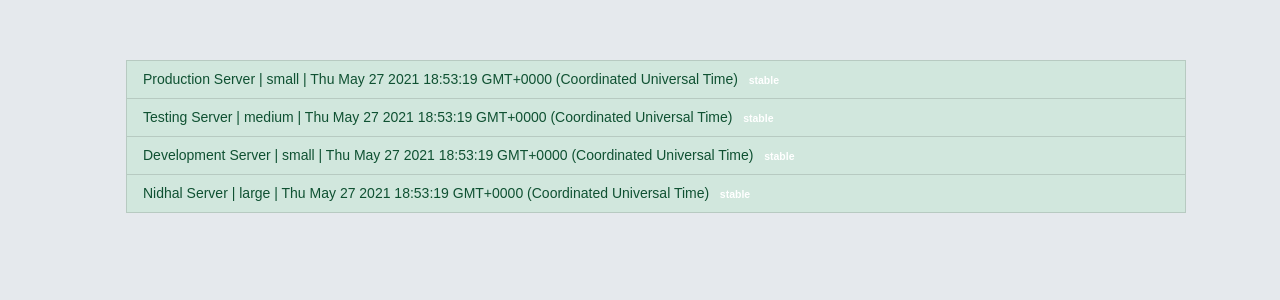
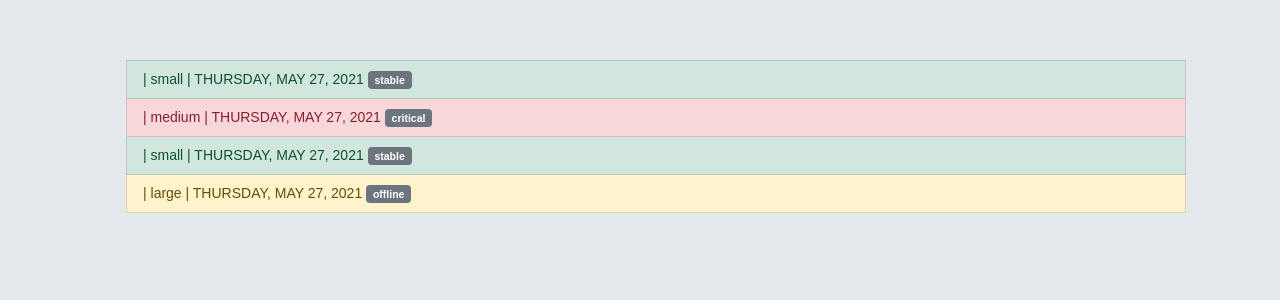
Before and after one commit to n2sy/GL-N-21, an Angular app: page / in a window 1280 px wide. Shown: the top 300 px of the page. Built offline with nearby package versions, Linux system fonts and the light colour scheme.

Commit message:
add a pipe

```diff
--- a/src/app/app.module.ts
+++ b/src/app/app.module.ts
@@ -12,9 +12,11 @@ import { DetailComponent } from './detail/detail.component';
 import { DirectComponent } from './direct/direct.component';
 import { MsWordComponent } from './ms-word/ms-word.component';
 import { ServersComponent } from './servers/servers.component';
+import { CustomDirDirective } from './custom-dir.directive';
+import { ShortPipe } from './short.pipe';
 
 @NgModule({
-  declarations: [AppComponent, FirstComponent, ParentComponent, CvComponent, ListeComponent, ItemComponent, DetailComponent, DirectComponent, MsWordComponent, ServersComponent],
+  declarations: [AppComponent, FirstComponent, ParentComponent, CvComponent, ListeComponent, ItemComponent, DetailComponent, DirectComponent, MsWordComponent, ServersComponent, CustomDirDirective, ShortPipe],
   imports: [BrowserModule, FormsModule],
   providers: [],
   bootstrap: [AppComponent],
--- /dev/null
+++ b/src/app/custom-dir.directive.ts
@@ -0,0 +1,19 @@
+import { Directive, HostBinding, HostListener } from '@angular/core';
+
+@Directive({
+  selector: '[appCustomDir]',
+})
+export class CustomDirDirective {
+  @HostBinding('style.backgroundColor') bg = 'white';
+  @HostBinding('style.color') cl = 'black';
+
+  constructor() {}
+  @HostListener('mouseenter') mouseenter() {
+    this.bg = 'grey';
+    this.cl = 'white';
+  }
+  @HostListener('mouseleave') mouseleave() {
+    this.bg = 'white';
+    this.cl = 'black';
+  }
+}
--- a/src/app/item/item.component.html
+++ b/src/app/item/item.component.html
@@ -1,3 +1,3 @@
-<li (click)="sendPersToListe()" class="list-group-item">
+<li appCustomDir (click)="sendPersToListe()" class="list-group-item">
     <img src="../../assets/{{onePersonne.avatar}}"> {{ onePersonne.prenom}} {{ onePersonne.nom}}
 </li>
--- a/src/app/liste/liste.component.html
+++ b/src/app/liste/liste.component.html
@@ -1,5 +1,6 @@
 <ol>
-    <app-item *ngFor="let p of tabPersonne" (msgToListe)="RecupPersonneFromItem($event)" [onePersonne]="p"></app-item>
+    <app-item *ngFor="let p of tabPersonne" (msgToListe)="RecupPersonneFromItem($event)" [onePersonne]="p">
+    </app-item>
     <!-- <app-item (msgToListe)="RecupPersonneFromItem($event)" [onePersonne]="tabPersonne[1]"></app-item>
     <app-item (msgToListe)="RecupPersonneFromItem($event)" [onePersonne]="tabPersonne[2]"></app-item> -->
 </ol>
--- a/src/app/servers/servers.component.html
+++ b/src/app/servers/servers.component.html
@@ -1,8 +1,8 @@
 <div class="container">
     <ol>
         <li class=" list-group-item" [ngClass]="changeClass(serv)" *ngFor="let serv of tabServers">
-            {{serv.nom}} | {{serv.type}} | {{serv.startDate}}
-            <span class="badge badge-secondary">{{serv.status}}</span>
+            {{serv.nom | short}} | {{serv.type}} | {{serv.startDate | date:'fullDate' | uppercase }}
+            <span class="badge bg-secondary">{{serv.status}}</span>
         </li>
 
     </ol>
--- a/src/app/servers/servers.component.ts
+++ b/src/app/servers/servers.component.ts
@@ -8,28 +8,28 @@ import { Component, OnInit } from '@angular/core';
 export class ServersComponent implements OnInit {
   tabServers = [
     {
-      nom: 'Production Server',
+      nom: 'production server',
       type: 'small',
-      startDate: Date(),
+      startDate: new Date(),
       status: 'stable',
     },
     {
       nom: 'Testing Server',
       type: 'medium',
-      startDate: Date(),
-      status: 'stable',
+      startDate: new Date(),
+      status: 'critical',
     },
     {
       nom: 'Development Server',
       type: 'small',
-      startDate: Date(),
+      startDate: new Date(),
       status: 'stable',
     },
     {
       nom: 'Nidhal Server',
       type: 'large',
-      startDate: Date(),
-      status: 'stable',
+      startDate: new Date(),
+      status: 'offline',
     },
   ];
   constructor() {}
--- /dev/null
+++ b/src/app/short.pipe.ts
@@ -0,0 +1,10 @@
+import { Pipe, PipeTransform } from '@angular/core';
+
+@Pipe({
+  name: 'short',
+})
+export class ShortPipe implements PipeTransform {
+  transform(value: string): string {
+    return null;
+  }
+}
```
Also changed, not shown: 2 other files (tests, documents, lock files or other folders).
